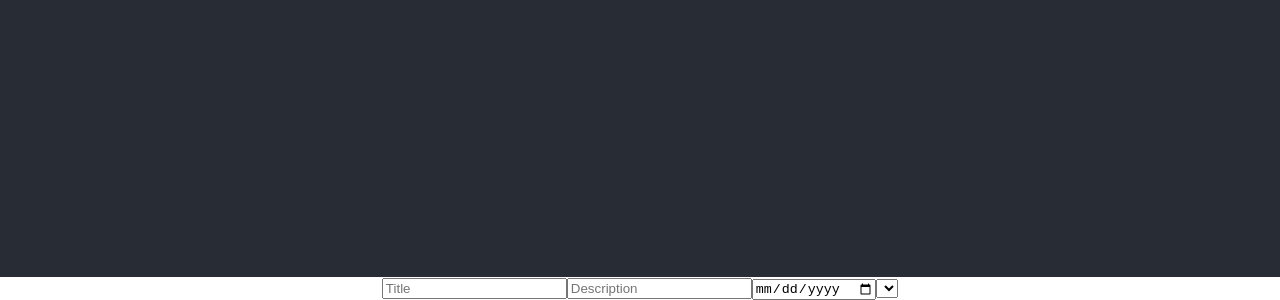
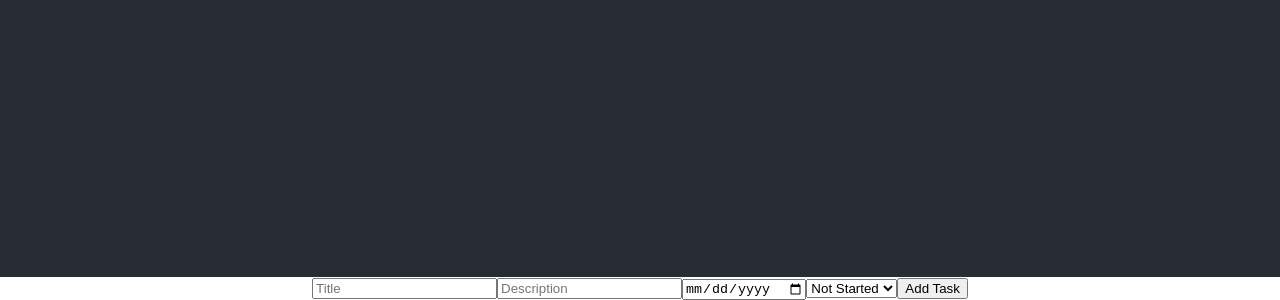
Before and after one commit to Jadessu/task-tracker, a React (Create React App) app: page / in a window 1280 px wide. Shown: the part 523-823 px from the top of the page. Built offline with nearby package versions, Linux system fonts and the light colour scheme; no server answers; what aws-amplify would draw is missing.

Commit message:
add form for task creation

```diff
--- a/src/App.js
+++ b/src/App.js
@@ -43,6 +43,7 @@ function App() {
 
       </header>
       <div>
+        <form>
         <input
         required
         name="title"
@@ -67,8 +68,14 @@ function App() {
          defaultValue="NOTSTARTED"
          name="status"
          onChange={ event => setInput('status', event.target.value)}
-         />
-
+         >
+            <option value="NOTSTARTED">Not Started</option>
+            <option value="INPROGRESS">In Progress</option>
+            <option value="COMPLETED">Completed</option>
+            <option value="ONHOLD">On Hold</option>
+           </select>
+           <button onClick={() => addTodo()}>Add Task</button>
+      </form>
       </div>
     </div>
   );
```
